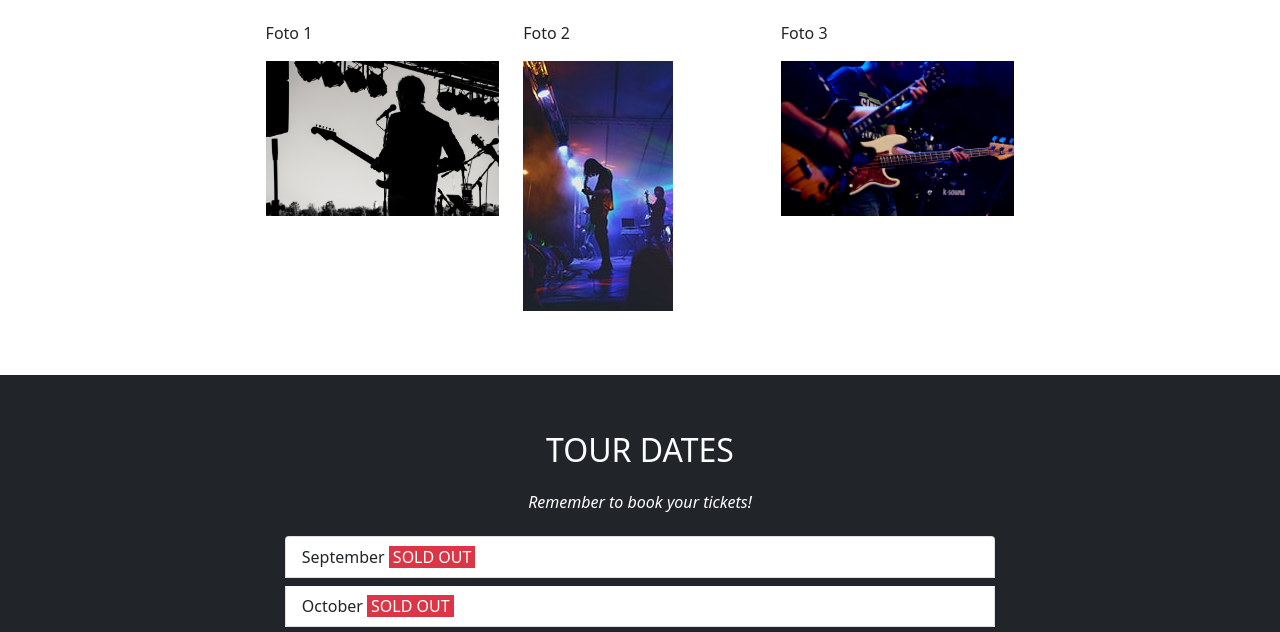
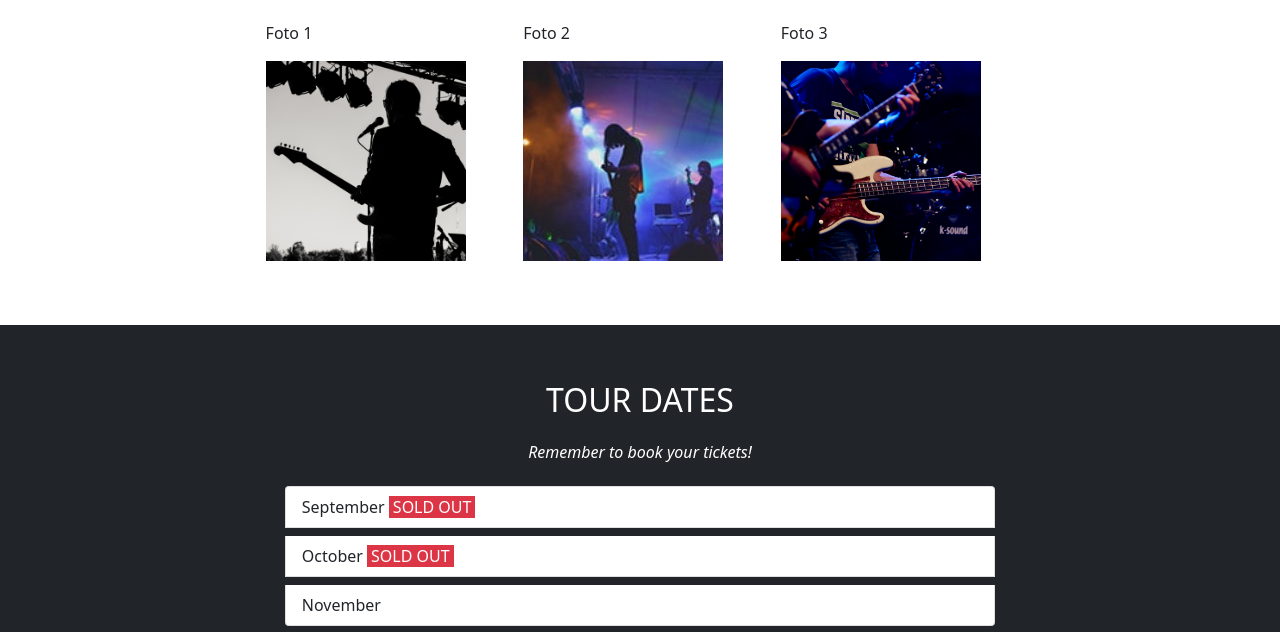
Before and after one commit to LRittes/Hackthon-callep, a plain HTML site: page index.html in a window 1280 px wide. Shown: the part 1023-1655 px from the top of the page. Drawn offline with nearby package versions, Linux system fonts and the light colour scheme.

Commit message:
fix img about

```diff
--- a/index.html
+++ b/index.html
@@ -88,14 +88,14 @@
                 <div class="col-4">
                     <div >
                         <p>Foto 1</p>
-                        <img src="assets/foto1.jpg" alt="" class="img-fluid" >
+                        <img src="assets/foto1.jpg" alt="" class="img-about" >
                     </div>
                 </div>
 
                 <div class="col-4">
                         <div>
                             <p>Foto 2</p>
-                            <img src="assets/foto2.jpg" alt="" class="img-fluid" >
+                            <img src="assets/foto2.jpg" alt="" class="img-about" >
                         </div>
                 </div>
 
@@ -103,7 +103,7 @@
                 <div class="col-4">
                         <div >
                             <p>Foto 3</p>
-                            <img src="assets/foto3.jpg" alt="" class="img-fluid" >
+                            <img src="assets/foto3.jpg" alt="" class="img-about" >
                         </div>
                 </div>
             </div>
--- a/style.css
+++ b/style.css
@@ -71,3 +71,9 @@
 .mda:hover {
     opacity: 0.6;
 }
+
+.img-about {
+    width: 200px;
+    height: 200px;
+    object-fit: cover;
+}
```
